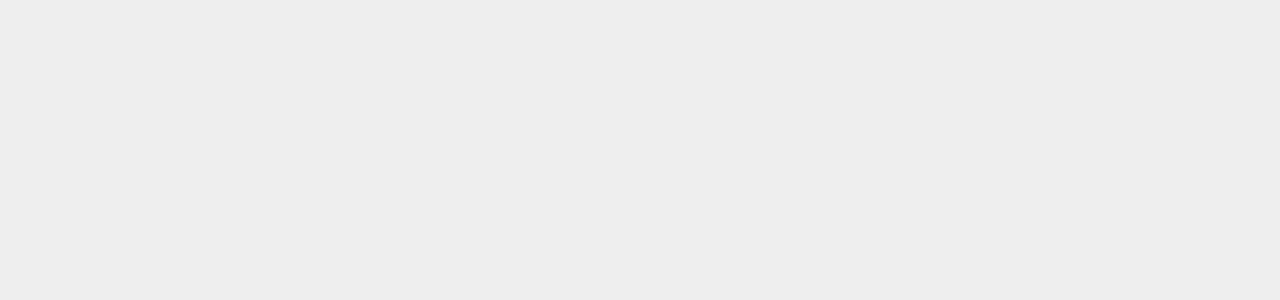
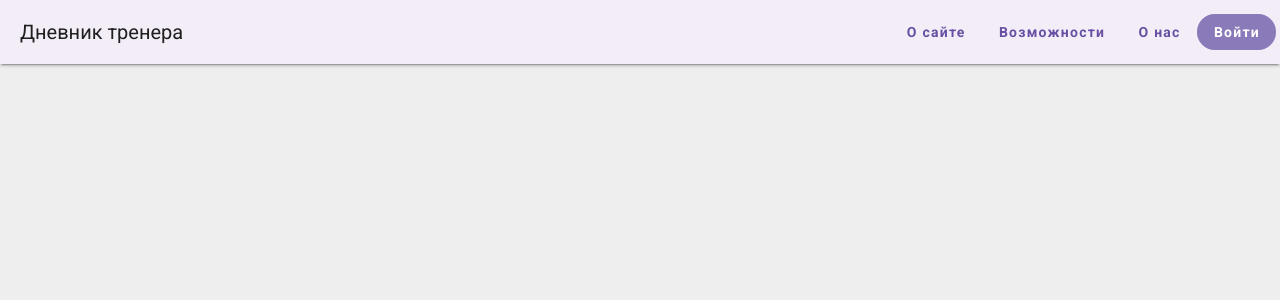
Before and after one commit to alexa0morgan/coachdiary_vue, a Vue app: page /login in a window 1280 px wide. Before the commit this address had no page. Shown: the top 300 px of the page. Built offline with nearby package versions, Linux system fonts and the light colour scheme.

Commit message:
Создание файла страницы входа

```diff
--- a/src/components/AppBar.vue
+++ b/src/components/AppBar.vue
@@ -1,16 +1,18 @@
 <script setup lang="ts">
-
+import { ref } from 'vue'
+import { useDisplay } from 'vuetify'
+const display = ref(useDisplay())
 </script>
 
 <template>
   <v-app-bar :elevation="2">
-    <v-app-bar-title>Дневник тренера</v-app-bar-title>
+    <v-app-bar-title v-if="display.smAndUp">Дневник тренера</v-app-bar-title>
 
     <template #append>
-      <v-btn variant="text" href="#AboutSite">О сайте</v-btn>
-      <v-btn variant="text" href="#Capabilities">Возможности</v-btn>
-      <v-btn variant="text" href="#AboutUs">О нас</v-btn>
-      <v-btn variant="flat" rounded>Войти</v-btn>
+      <v-btn variant="text" href="/#AboutSite">О сайте</v-btn>
+      <v-btn variant="text" href="/#Capabilities">Возможности</v-btn>
+      <v-btn variant="text" href="/#AboutUs">О нас</v-btn>
+      <v-btn variant="flat" :to="{name: 'login'}" rounded>Войти</v-btn>
     </template>
   </v-app-bar>
 
--- a/src/router/index.ts
+++ b/src/router/index.ts
@@ -1,5 +1,6 @@
 import { createRouter, createWebHistory } from 'vue-router'
 import HomeView from '../views/HomeView.vue'
+import LoginPage from '../views/LoginPage.vue'
 
 const router = createRouter({
   history: createWebHistory(import.meta.env.BASE_URL),
@@ -9,6 +10,11 @@ const router = createRouter({
       name: 'home',
       component: HomeView
     },
+    {
+      path: '/login',
+      name: 'login',
+      component: LoginPage
+    }
   ]
 })
 
--- /dev/null
+++ b/src/views/LoginPage.vue
@@ -0,0 +1,12 @@
+<script setup lang="ts">
+
+import AppBar from '@/components/AppBar.vue'
+</script>
+
+<template>
+<AppBar/>
+</template>
+
+<style scoped>
+
+</style>
```
